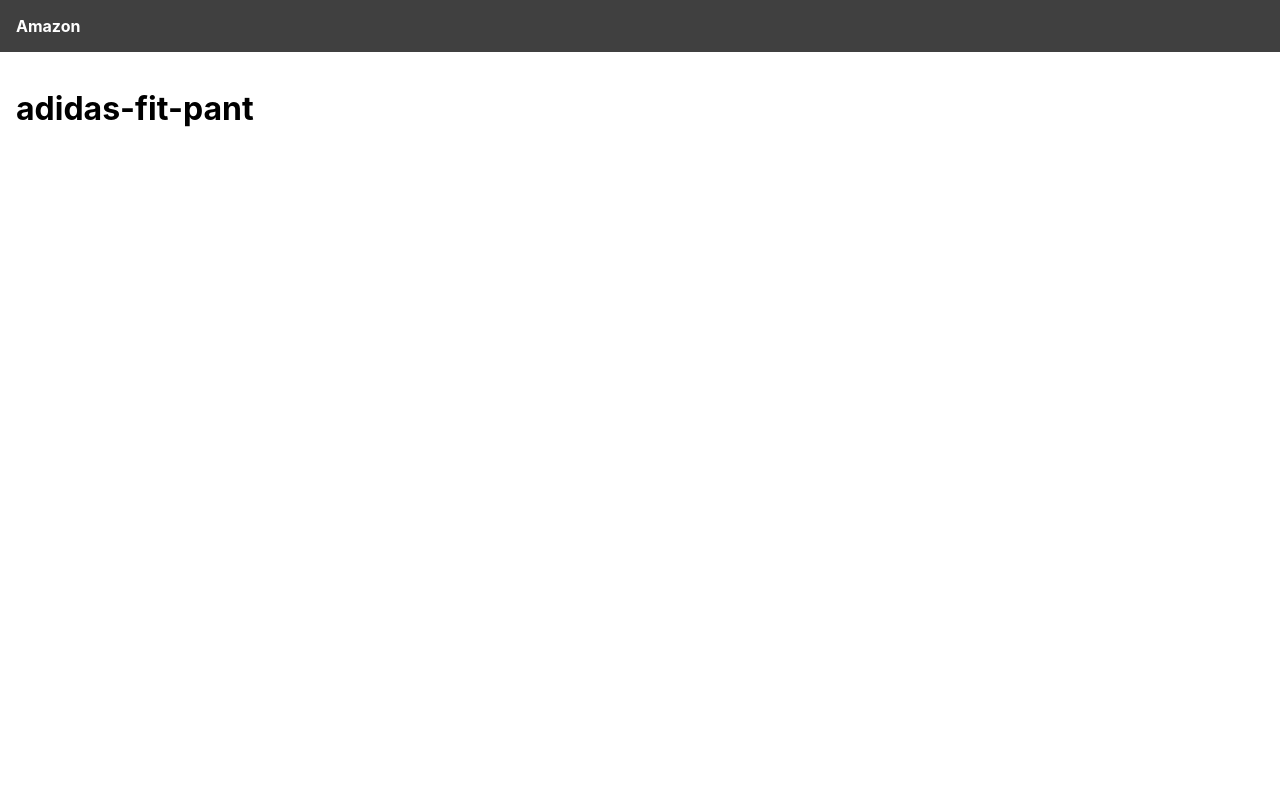
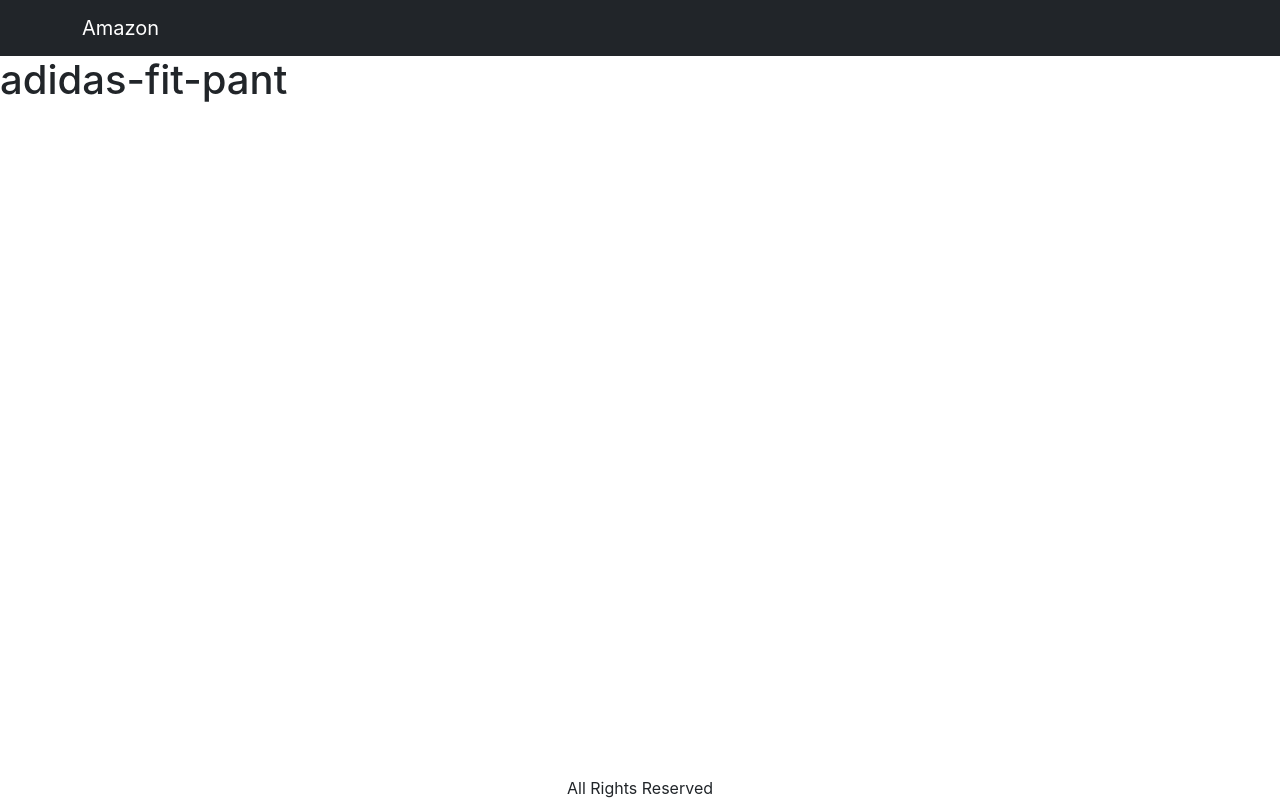
Before and after one commit to chamikaisuru/Mern-Amazon, a React (Create React App) app in the folder frontend/: page /product/adidas-fit-pant in a window 1280 px wide. Built offline with nearby package versions, Linux system fonts and the light colour scheme.

Commit message:
create header with NavBar with react bootsrap

```diff
--- a/frontend/package.json
+++ b/frontend/package.json
@@ -8,11 +8,13 @@
     "@testing-library/react": "^13.4.0",
     "@testing-library/user-event": "^13.5.0",
     "axios": "^1.4.0",
+    "bootstrap": "^5.2.3",
     "react": "^18.2.0",
+    "react-bootstrap": "^2.7.4",
     "react-dom": "^18.2.0",
+    "react-router-bootstrap": "^0.26.2",
     "react-router-dom": "^6.11.0",
     "react-scripts": "5.0.1",
-    "use-reducer-logger": "^1.0.2",
     "web-vitals": "^2.1.4"
   },
   "scripts": {
--- a/frontend/src/App.css
+++ b/frontend/src/App.css
@@ -1,4 +1,4 @@
-header {
+/* header {
   background-color: #404040;
   padding: 1rem;
 }
@@ -7,9 +7,13 @@
   color: #ffffff;
   font-weight: bold;
   text-decoration: none;
+} */
+.site-container {
+  min-height: 100vh;
 }
+
 main {
-  padding: 1rem;
+  flex: 1;
 }
 
 .Products {
--- a/frontend/src/App.js
+++ b/frontend/src/App.js
@@ -1,12 +1,21 @@
 import './App.css';
-import { Routes, Route, Link } from 'react-router-dom';
+import { Routes, Route } from 'react-router-dom';
 import HomeScreen from './components/Screen/HomeScreen';
 import ProductScreen from './components/Screen/ProductScreen';
+import { Navbar, Container } from 'react-bootstrap';
+import { LinkContainer } from 'react-router-bootstrap';
 function App() {
   return (
-    <div>
+    <div className="d-flex flex-column site-container">
       <header>
-        <Link to="/">Amazon</Link>
+        <Navbar bg="dark" variant="dark">
+          <Container>
+            <LinkContainer to="/">
+              <Navbar.Brand>Amazon</Navbar.Brand>
+            </LinkContainer>
+          </Container>
+        </Navbar>
+        {/* <Link to="/">Amazon</Link> */}
       </header>
       <main>
         <Routes>
@@ -14,6 +23,9 @@
           <Route path="/" element={<HomeScreen />} />
         </Routes>
       </main>
+      <footer>
+        <div className="text-center">All Rights Reserved</div>
+      </footer>
     </div>
   );
 }
--- a/frontend/src/components/Screen/HomeScreen.js
+++ b/frontend/src/components/Screen/HomeScreen.js
@@ -1,6 +1,6 @@
 import React, { useEffect, useReducer } from 'react';
 // import data from '../../data';
-import logger from 'use-reducer-logger';
+// import logger from 'use-reducer-logger';
 import { Link } from 'react-router-dom';
 import axios from 'axios';
 
@@ -18,7 +18,7 @@
 };
 
 export default function HomeScreen() {
-  const [{ loading, error, products }, dispatch] = useReducer(logger(reducer), {
+  const [{ loading, error, products }, dispatch] = useReducer(reducer, {
     products: [],
     loading: true,
     error: '',
--- a/frontend/src/index.js
+++ b/frontend/src/index.js
@@ -1,5 +1,6 @@
 import React from 'react';
 import ReactDOM from 'react-dom/client';
+import 'bootstrap/dist/css/bootstrap.min.css';
 import './index.css';
 import App from './App';
 import reportWebVitals from './reportWebVitals';
```
Also changed, not shown: 1 other file (tests, documents, lock files or other folders).
